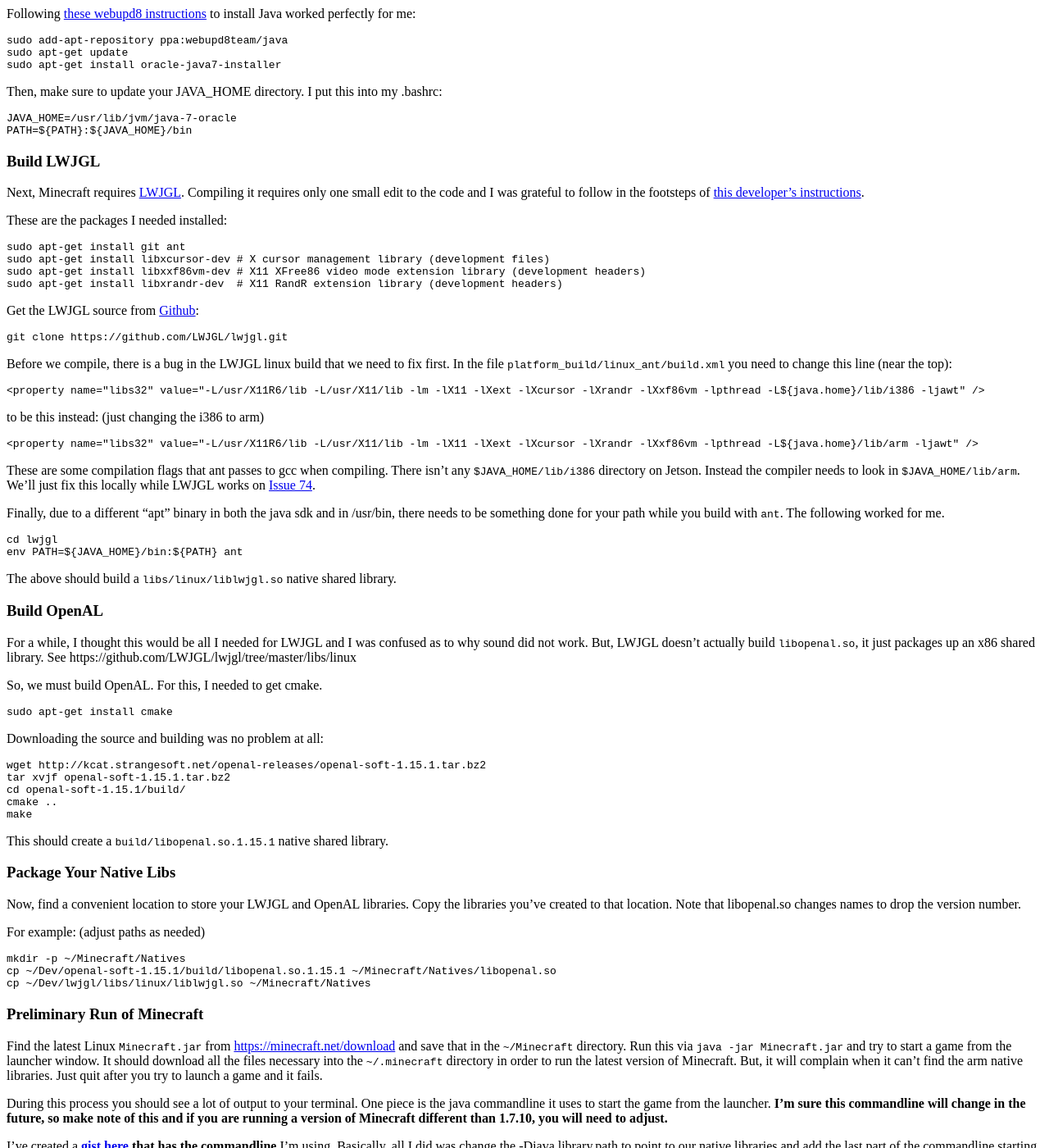
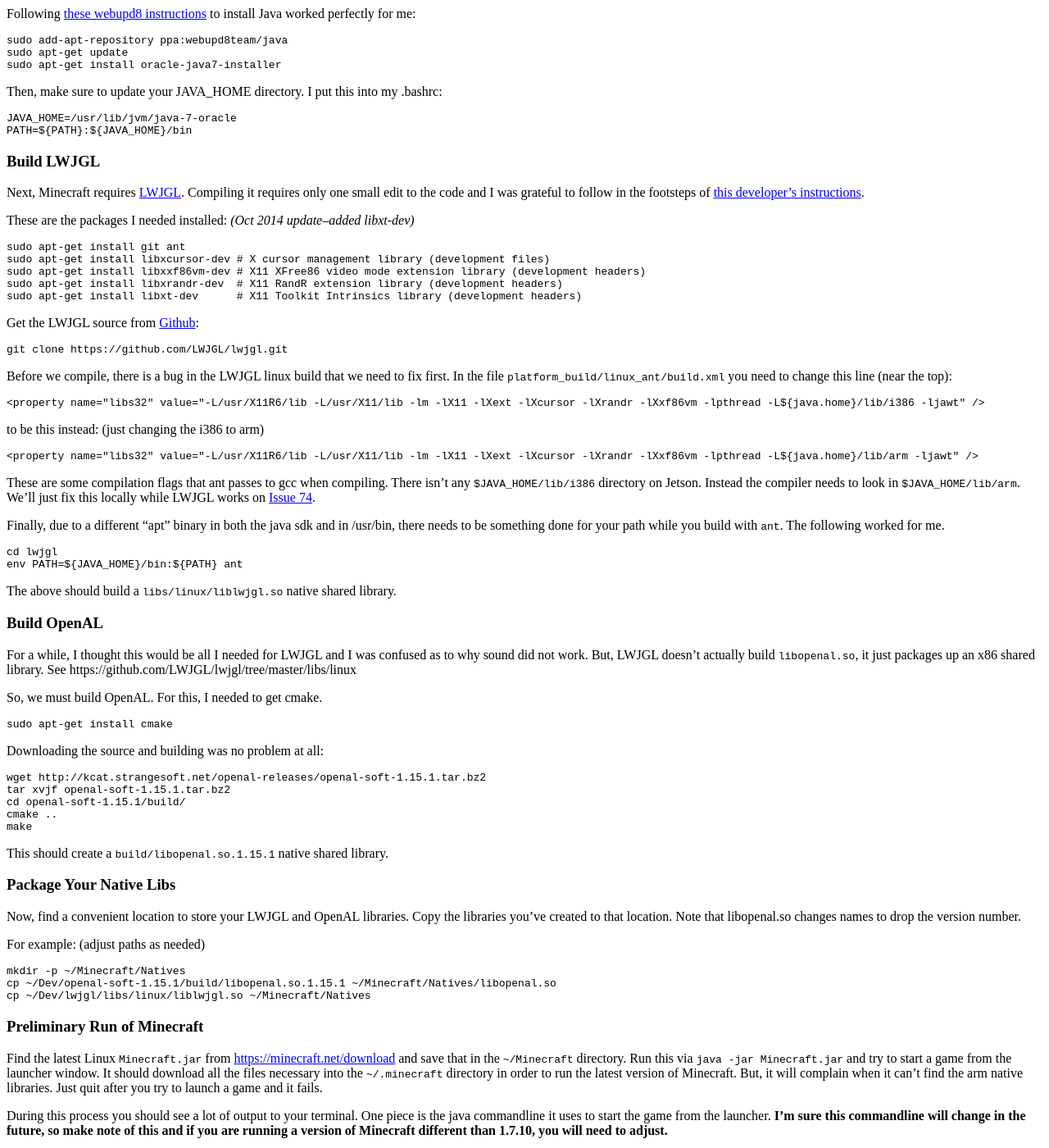
Before and after one commit to rogerallen/rogerallen.github.com, a Jekyll site: the page built from _posts/2014-07-31-minecraft-on-jetson-tk1.md, in a window 1280 px wide and 1400 px high, scrolled down 1071 px. Shown: the whole window at 82% size. Built offline with Jekyll 4.4.1, drawn with Linux system fonts in a browser that asks for light colours; nearby versions of some CDN libraries; Markdown is read by kramdown in place of the engine named in the settings; some of the changed text lies outside the part shown.

Commit message:
A few updates to the minecraft post.

````diff
--- a/_posts/2014-07-31-minecraft-on-jetson-tk1.md
+++ b/_posts/2014-07-31-minecraft-on-jetson-tk1.md
@@ -52,13 +52,14 @@
 in the footsteps of [this developer's
 instructions](http://it.toolbox.com/wiki/index.php/Developing_on_Raspberry_Pi).
 
-These are the packages I needed installed:
+These are the packages I needed installed: <i>(Oct 2014 update--added libxt-dev)</i>
 
 ```
 sudo apt-get install git ant
 sudo apt-get install libxcursor-dev # X cursor management library (development files)
 sudo apt-get install libxxf86vm-dev # X11 XFree86 video mode extension library (development headers)
 sudo apt-get install libxrandr-dev  # X11 RandR extension library (development headers)
+sudo apt-get install libxt-dev      # X11 Toolkit Intrinsics library (development headers)
 ```
 
 Get the LWJGL source from [Github](http://github.com):
@@ -154,13 +155,16 @@
 make note of this and if you are running a version of Minecraft
 different than 1.7.10, you will need to adjust.**
 
-I've created a **[gist
+**I've created a [gist
 here](https://gist.github.com/rogerallen/91526c9c8be1a82881e0) that
-has the commandline** I'm using.  Basically, all I did was change the
--Djava.library.path to point to our native libraries and add the last
-part of the commandline starting with `--username`.  This last bit is
-not listed in the terminal output.  These are additional parameters
-that I only found via a [google
+has the commandline** that I'm using. <i>(Oct 2014 update--added
+Version 1.8 support)</i>
+
+Basically, all I did was change the -Djava.library.path to point to
+our native libraries and add the last part of the commandline starting
+with `--username`.  This last bit is not listed in the terminal
+output.  These are additional parameters that I only found via a
+[google
 search](http://gaming.stackexchange.com/questions/156000/launching-minecraft-1-7-4-from-the-command-line). **Again,
 I'm sure these options will change going forward.  As versions change,
 perhaps we can work together to maintain these commandlines via the
````
